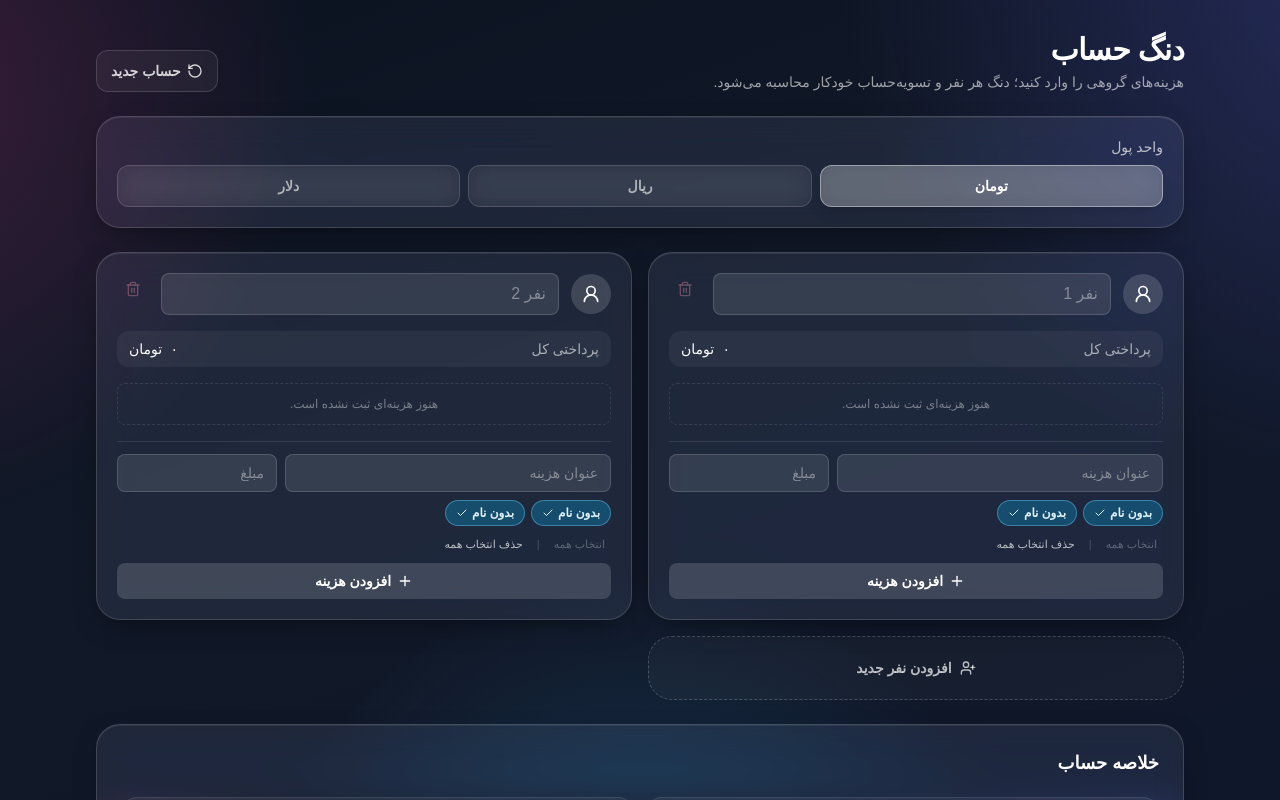
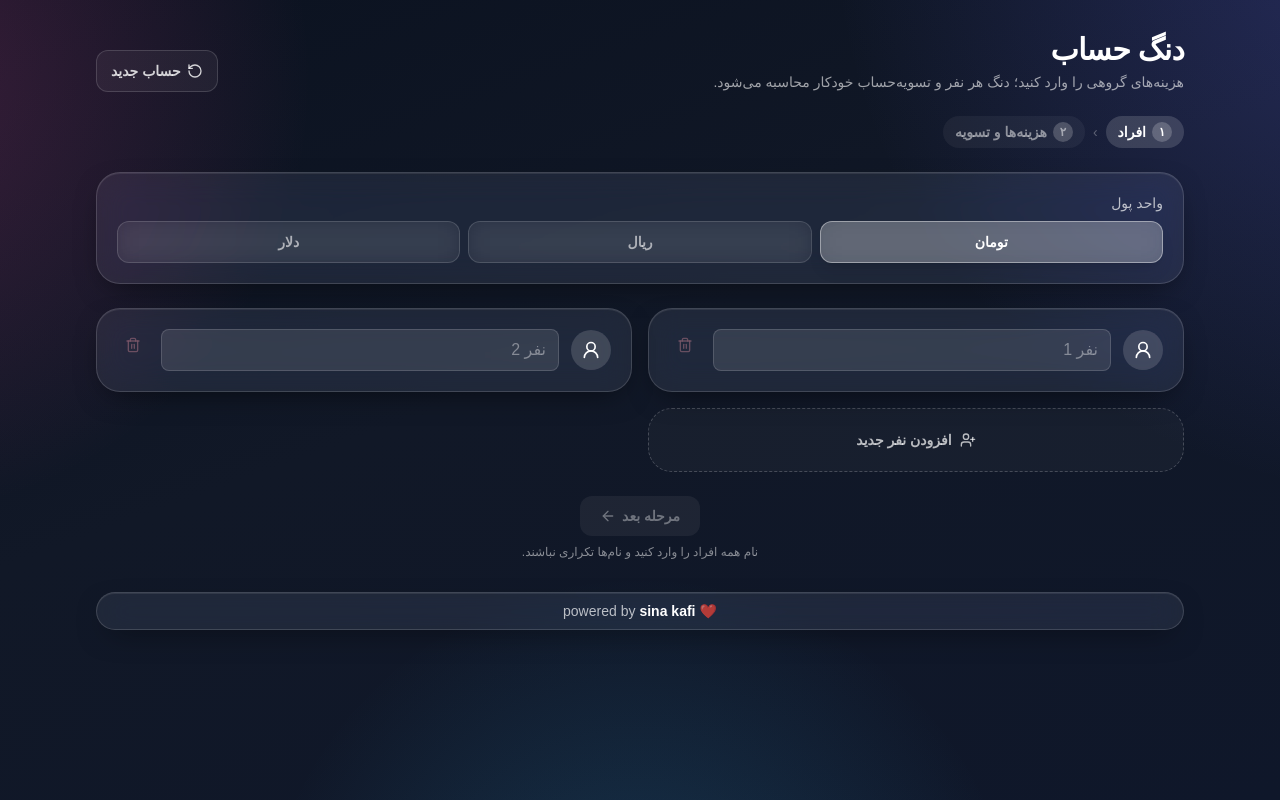
Before and after one commit to SinaKafi/Dong, a Next.js app: page / in a window 1280 px wide. Shown: the top 800 px of the page. Built offline with nearby package versions, Linux system fonts and the light colour scheme; a web font is replaced by a local one.

Commit message:
chore(flow): add person flow

```diff
--- a/src/components/ExpenseSplitter.tsx
+++ b/src/components/ExpenseSplitter.tsx
@@ -1,6 +1,6 @@
 "use client";
 
-import { RotateCcw, UserPlus } from "lucide-react";
+import { ArrowLeft, ArrowRight, RotateCcw, UserPlus } from "lucide-react";
 import { useMemo, useState } from "react";
 import { ConfirmationDialog } from "./ConfirmationDialog";
 import { CurrencySelector } from "./CurrencySelector";
@@ -25,10 +25,17 @@ export function ExpenseSplitter() {
   const [resetOpen, setResetOpen] = useState(false);
   // Bumped on reset so PersonCard inputs remount with empty values.
   const [resetCount, setResetCount] = useState(0);
+  const [step, setStep] = useState<1 | 2>(1);
 
   const result = useMemo(() => settle(state.participants), [state.participants]);
 
   const canShare = result.participantCount >= 2 && state.participants.every((p) => p.name.trim() !== "");
+
+  // Step 1 → 2 gate: 2+ participants, all named, all unique.
+  const canProceed =
+    state.participants.length >= 2 &&
+    state.participants.every((p) => p.name.trim() !== "") &&
+    new Set(state.participants.map((p) => p.name.trim())).size === state.participants.length;
 
   return (
     <div className="mx-auto flex w-full max-w-6xl flex-col gap-6 px-4 py-8 sm:px-6 lg:px-8">
@@ -51,14 +58,38 @@ export function ExpenseSplitter() {
         </div>
       </header>
 
+      {/* Stepper */}
+      <nav aria-label="مراحل" className="flex items-center gap-2 text-sm">
+        <span
+          className={`flex items-center gap-1.5 rounded-full px-3 py-1.5 font-semibold transition-colors ${
+            step === 1 ? "bg-white/15 text-white" : "bg-white/5 text-white/50"
+          }`}
+        >
+          <span className="flex h-5 w-5 items-center justify-center rounded-full bg-white/20 text-xs">۱</span>
+          افراد
+        </span>
+        <span className="text-white/30" aria-hidden="true">›</span>
+        <span
+          className={`flex items-center gap-1.5 rounded-full px-3 py-1.5 font-semibold transition-colors ${
+            step === 2 ? "bg-white/15 text-white" : "bg-white/5 text-white/50"
+          }`}
+        >
+          <span className="flex h-5 w-5 items-center justify-center rounded-full bg-white/20 text-xs">۲</span>
+          هزینه‌ها و تسویه
+        </span>
+      </nav>
+
+      {step === 1 ? (
+        <>
           <div className="glass-card rounded-3xl border border-white/15 p-4 sm:p-5">
             <CurrencySelector value={state.currency} onChange={setCurrency} />
           </div>
 
-      <section aria-label="افراد و هزینه‌ها" className="grid grid-cols-1 gap-4 lg:grid-cols-2">
+          <section aria-label="افراد" className="grid grid-cols-1 gap-4 lg:grid-cols-2">
             {state.participants.map((p, i) => (
               <PersonCard
                 key={`${resetCount}-${p.id}`}
+                variant="manage"
                 participant={p}
                 index={i}
                 currency={state.currency}
@@ -81,6 +112,55 @@ export function ExpenseSplitter() {
             </button>
           </section>
 
+          <div className="flex flex-col items-center gap-2">
+            <button
+              type="button"
+              onClick={() => setStep(2)}
+              disabled={!canProceed}
+              className="flex items-center gap-1.5 rounded-xl bg-white/15 px-5 py-2.5 text-sm font-semibold text-white transition-all hover:bg-white/25 focus:outline-none focus-visible:ring-2 focus-visible:ring-white/60 disabled:cursor-not-allowed disabled:opacity-40"
+            >
+              مرحله بعد
+              <ArrowLeft className="h-4 w-4" aria-hidden="true" />
+            </button>
+            {!canProceed ? (
+              <p className="text-center text-xs text-white/50">
+                نام همه افراد را وارد کنید و نام‌ها تکراری نباشند.
+              </p>
+            ) : null}
+          </div>
+        </>
+      ) : (
+        <>
+          <div className="flex items-center gap-2">
+            <button
+              type="button"
+              onClick={() => setStep(1)}
+              className="flex items-center gap-1.5 rounded-xl border border-white/15 bg-white/5 px-3.5 py-2.5 text-sm font-semibold text-white/80 transition-colors hover:bg-white/10 focus:outline-none focus-visible:ring-2 focus-visible:ring-white/60"
+            >
+              <ArrowRight className="h-4 w-4" aria-hidden="true" />
+              بازگشت به افراد
+            </button>
+          </div>
+
+          <section aria-label="هزینه‌ها" className="grid grid-cols-1 gap-4 lg:grid-cols-2">
+            {state.participants.map((p, i) => (
+              <PersonCard
+                key={`${resetCount}-${p.id}`}
+                variant="expenses"
+                participant={p}
+                index={i}
+                currency={state.currency}
+                allParticipants={state.participants.map((x) => ({ id: x.id, name: x.name }))}
+                totalParticipants={state.participants.length}
+                onNameChange={updateName}
+                onRemove={removeParticipant}
+                onAddExpense={addExpense}
+                onSetExpenseIncluded={setExpenseIncluded}
+                onRemoveExpense={removeExpense}
+              />
+            ))}
+          </section>
+
           <SummaryCard result={result} currency={state.currency}>
             <ShareResultButton result={result} currency={state.currency} disabled={!canShare} />
             {!canShare ? (
@@ -89,6 +169,8 @@ export function ExpenseSplitter() {
               </p>
             ) : null}
           </SummaryCard>
+        </>
+      )}
 
       <ConfirmationDialog
         open={resetOpen}
@@ -99,6 +181,7 @@ export function ExpenseSplitter() {
         onConfirm={() => {
           reset();
           setResetCount((c) => c + 1);
+          setStep(1);
           setResetOpen(false);
         }}
       />
--- a/src/components/PersonCard.tsx
+++ b/src/components/PersonCard.tsx
@@ -18,6 +18,9 @@ interface PersonCardProps {
   currency: CurrencyCode;
   allParticipants: Pick<Participant, "id" | "name">[];
   totalParticipants: number;
+  /** "manage" = step 1, name input + remove button only.
+   *  "expenses" = step 2, static name + paid total + expense list + add form. */
+  variant?: "manage" | "expenses";
   onNameChange: (id: string, name: string) => string | null;
   onRemove: (id: string) => string | null;
   onAddExpense: (
@@ -57,13 +60,13 @@ export function PersonCard({
   currency,
   allParticipants,
   totalParticipants,
+  variant = "manage",
   onNameChange,
   onRemove,
   onAddExpense,
   onSetExpenseIncluded,
   onRemoveExpense,
 }: PersonCardProps) {
-  const [name, setName] = useState(participant.name);
   const [nameError, setNameError] = useState<string | null>(null);
   const [actionError, setActionError] = useState<string | null>(null);
   const [justAdded, setJustAdded] = useState(false);
@@ -92,7 +95,7 @@ export function PersonCard({
   const paid = paidBy(participant);
 
   function commitName() {
-    const error = onNameChange(participant.id, name);
+    const error = onNameChange(participant.id, participant.name);
     setNameError(error);
   }
 
@@ -134,6 +137,8 @@ export function PersonCard({
           <UserRound className="h-5 w-5" aria-hidden="true" />
         </span>
         <div className="min-w-0 flex-1">
+          {variant === "manage" ? (
+            <>
               <label className="sr-only" htmlFor={`name-${participant.id}`}>
                 نام
               </label>
@@ -142,11 +147,11 @@ export function PersonCard({
                 type="text"
                 inputMode="text"
                 autoComplete="off"
-            value={name}
+                value={participant.name}
                 placeholder={`نفر ${index + 1}`}
                 onChange={(e) => {
-              setName(e.target.value);
-              if (nameError) setNameError(null);
+                  const error = onNameChange(participant.id, e.target.value);
+                  setNameError(error);
                 }}
                 onBlur={commitName}
                 aria-invalid={nameError ? true : false}
@@ -158,7 +163,14 @@ export function PersonCard({
                   {nameError}
                 </p>
               ) : null}
+            </>
+          ) : (
+            <p className="truncate px-1 py-2 text-base font-semibold text-white">
+              {participant.name.trim() || `نفر ${index + 1}`}
+            </p>
+          )}
         </div>
+        {variant === "manage" ? (
           <button
             type="button"
             onClick={() => {
@@ -175,8 +187,11 @@ export function PersonCard({
           >
             <Trash2 className="h-4 w-4" aria-hidden="true" />
           </button>
+        ) : null}
       </header>
 
+      {variant === "expenses" ? (
+        <>
           <div className="flex items-center justify-between rounded-xl bg-white/5 px-3 py-2 text-sm">
             <span className="text-white/60">پرداختی کل</span>
             <span className="font-mono tabular-nums text-white">{formatMoney(paid, currency)}</span>
@@ -290,6 +305,8 @@ export function PersonCard({
               {justAdded ? "افزوده شد" : "افزودن هزینه"}
             </button>
           </form>
+        </>
+      ) : null}
 
       <ConfirmationDialog
         open={pendingDelete !== null}
--- a/src/hooks/useExpenseSplitter.ts
+++ b/src/hooks/useExpenseSplitter.ts
@@ -87,19 +87,21 @@ export function useExpenseSplitter() {
     update({ ...s, participants: [...s.participants, { id: makeId(), name: "", expenses: [] }] });
   }, []);
 
-  /** Returns a Persian error message, or null on success. */
+  /** Always persists the raw name so it is cached on every keystroke (survives
+   *  reload even mid-edit). Returns a Persian error for an invalid name, but
+   *  still writes it -- the proceed gate (canProceed) enforces validity. */
   const updateName = useCallback((id: string, name: string): string | null => {
     const trimmed = name.trim();
-    if (trimmed === "") return "نام نمی‌تواند خالی باشد.";
     const s = getSnapshot();
-    if (s.participants.some((p) => p.id !== id && p.name.trim() === trimmed)) {
-      return "این نام قبلاً ثبت شده است.";
+    let error: string | null = null;
+    if (trimmed !== "" && s.participants.some((p) => p.id !== id && p.name.trim() === trimmed)) {
+      error = "این نام قبلاً ثبت شده است.";
     }
     update({
       ...s,
       participants: s.participants.map((p) => (p.id === id ? { ...p, name } : p)),
     });
-    return null;
+    return error;
   }, []);
 
   /** Returns a Persian error message, or null on success. */
```
Lines whose indentation alone changed are shown as unchanged.
